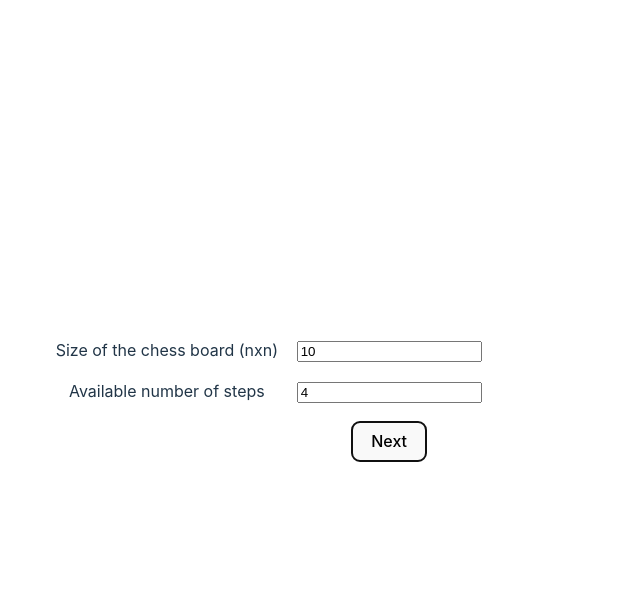
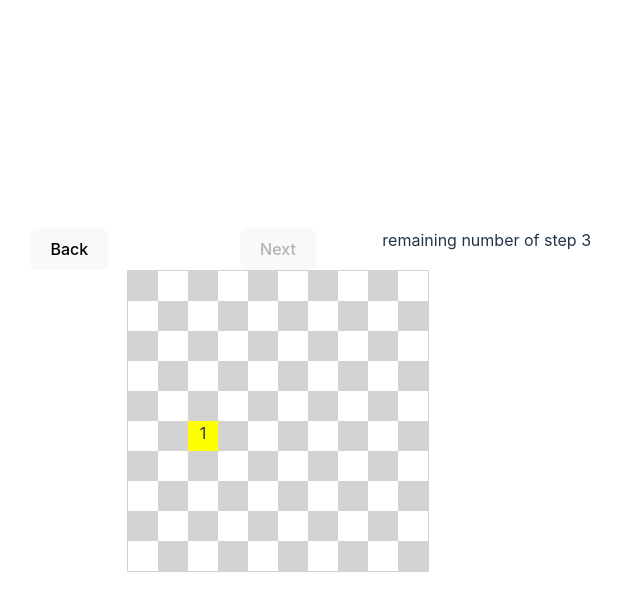
Before and after one commit to timoweave/chess, a React (Vite) app: page / in a window 1280 px wide. Both pictures are taken after a click on the button "Next". Shown: the top 610 px of the page, without its empty margins (362-1002 px from the left). Built offline with nearby package versions, Linux system fonts and the light colour scheme.

Commit message:
update the setStage...

```diff
--- a/src/App.tsx
+++ b/src/App.tsx
@@ -287,7 +287,7 @@ const Stage1 = (): JSX.Element => {
           disabled={size <= 0 || maxSteps <= 0}
           onClick={(_e) => {
             setFristPositionRandomly(chess);
-            setStage(1);
+            setStage(2);
           }}
         >
           Next
@@ -310,7 +310,7 @@ const Stage2 = (): JSX.Element => {
     <div style={{ width: '100%' }}>
       <div style={style}>
         <div>
-          <button role="button" onClick={(_e) => setStage(0)}>
+          <button role="button" onClick={(_e) => setStage(1)}>
             Back
           </button>
         </div>
@@ -318,7 +318,7 @@ const Stage2 = (): JSX.Element => {
           <button
             role="button"
             disabled={!isDone}
-            onClick={(_e) => setStage(2)}
+            onClick={(_e) => setStage(3)}
           >
             Next
           </button>
@@ -350,12 +350,12 @@ const Stage3 = (): JSX.Element => {
       </div>
       <div style={styleBottom}>
         <div>
-          <button role="button" onClick={(_e) => setStage(1)}>
+          <button role="button" onClick={(_e) => setStage(2)}>
             Back
           </button>
         </div>
         <div>
-          <button role="button" onClick={(_e) => setStage(0)}>
+          <button role="button" onClick={(_e) => setStage(1)}>
             Done
           </button>
         </div>
```
